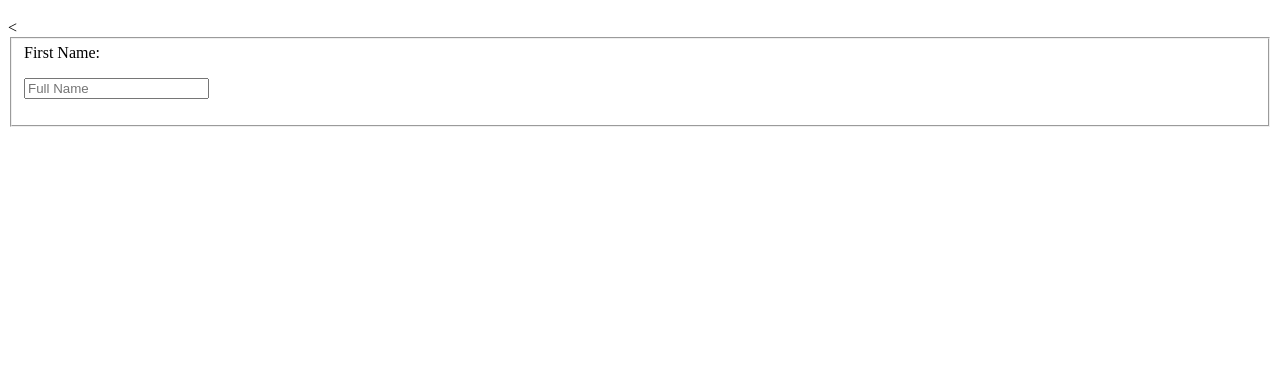
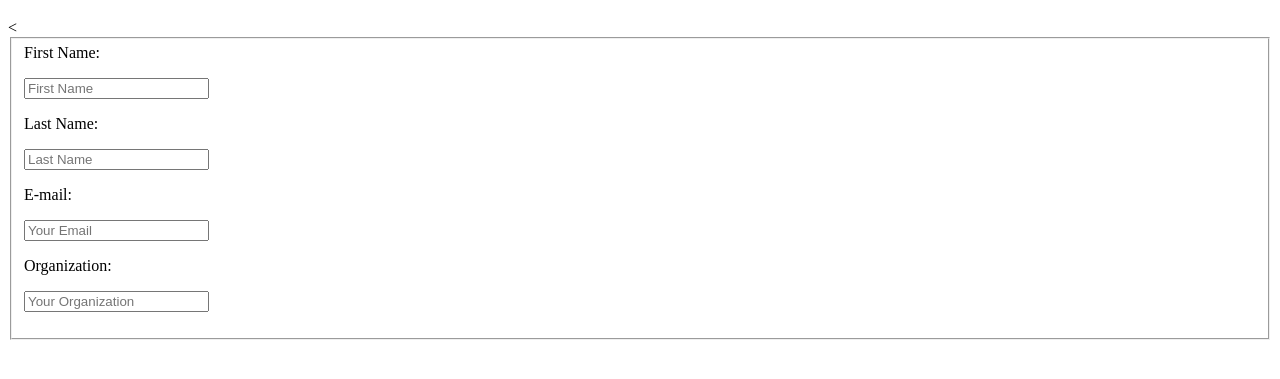
Before and after one commit to AnneshaMondal/362_Project1, a plain HTML site: page index.html in a window 1280 px wide. Shown: the part 87-466 px from the top of the page. Drawn offline with Linux system fonts and the light colour scheme.

Commit message:
Last name, emial, and organization attribute added

```diff
--- a/index.html
+++ b/index.html
@@ -10,9 +10,24 @@
   <<fieldset>
     <label>First Name:</label>
     <p>
-      <input type="text" name="fname" placeholder="Full Name">
+      <input type="text" name="fname" placeholder="First Name">
     </p>
+    <label>Last Name:</label>
+    <p>
+      <input type="text" name="lname" placeholder="Last Name">
+    </p>
+    <label>E-mail:</label>
+    <p>
+      <input type="text" name="email_field" placeholder="Your Email">
+    </p>
+    <label>Organization:</label>
+    <p>
+      <input type="text" name="organization_field" placeholder="Your Organization">
+    </p>
+
+
   </fieldset>
+
 
 </body>
 </html>
```
